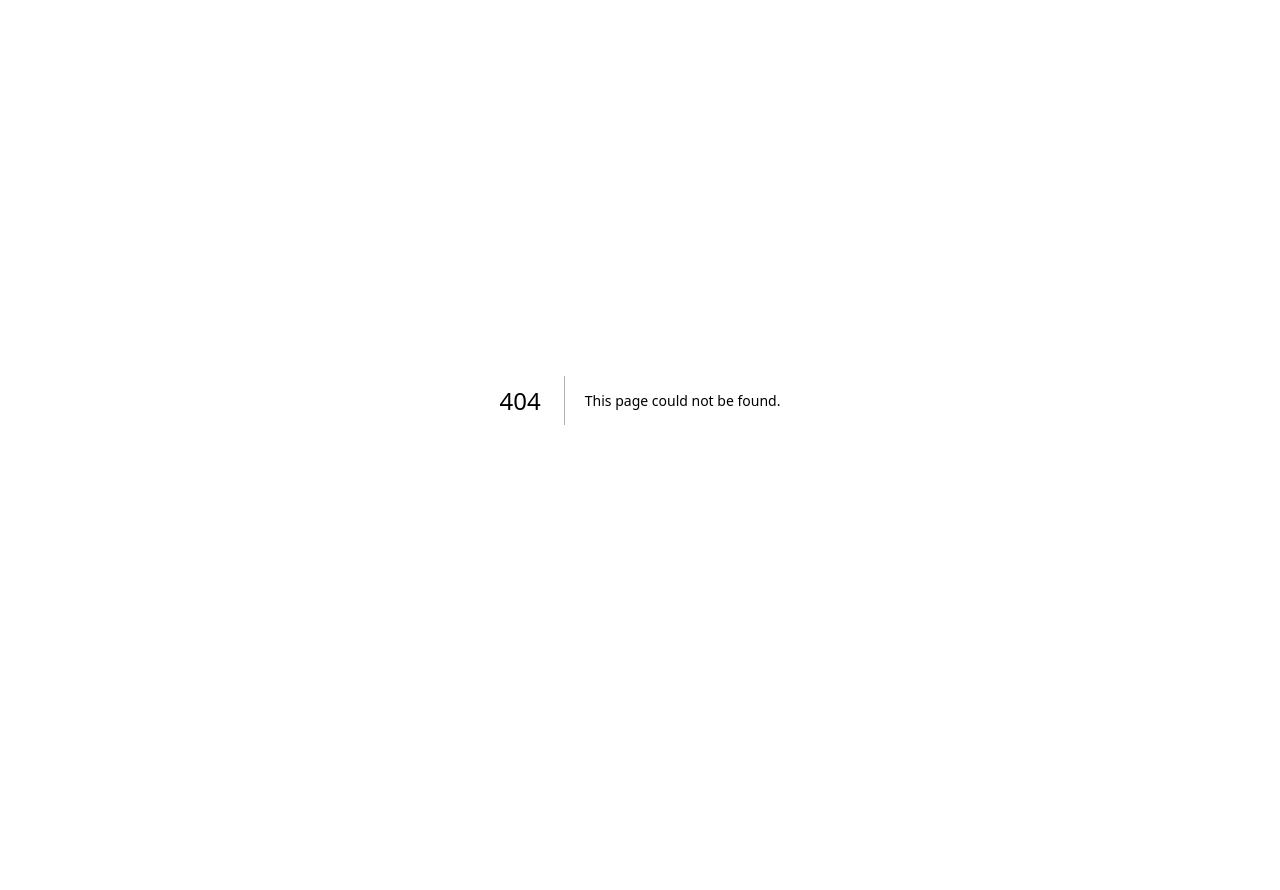
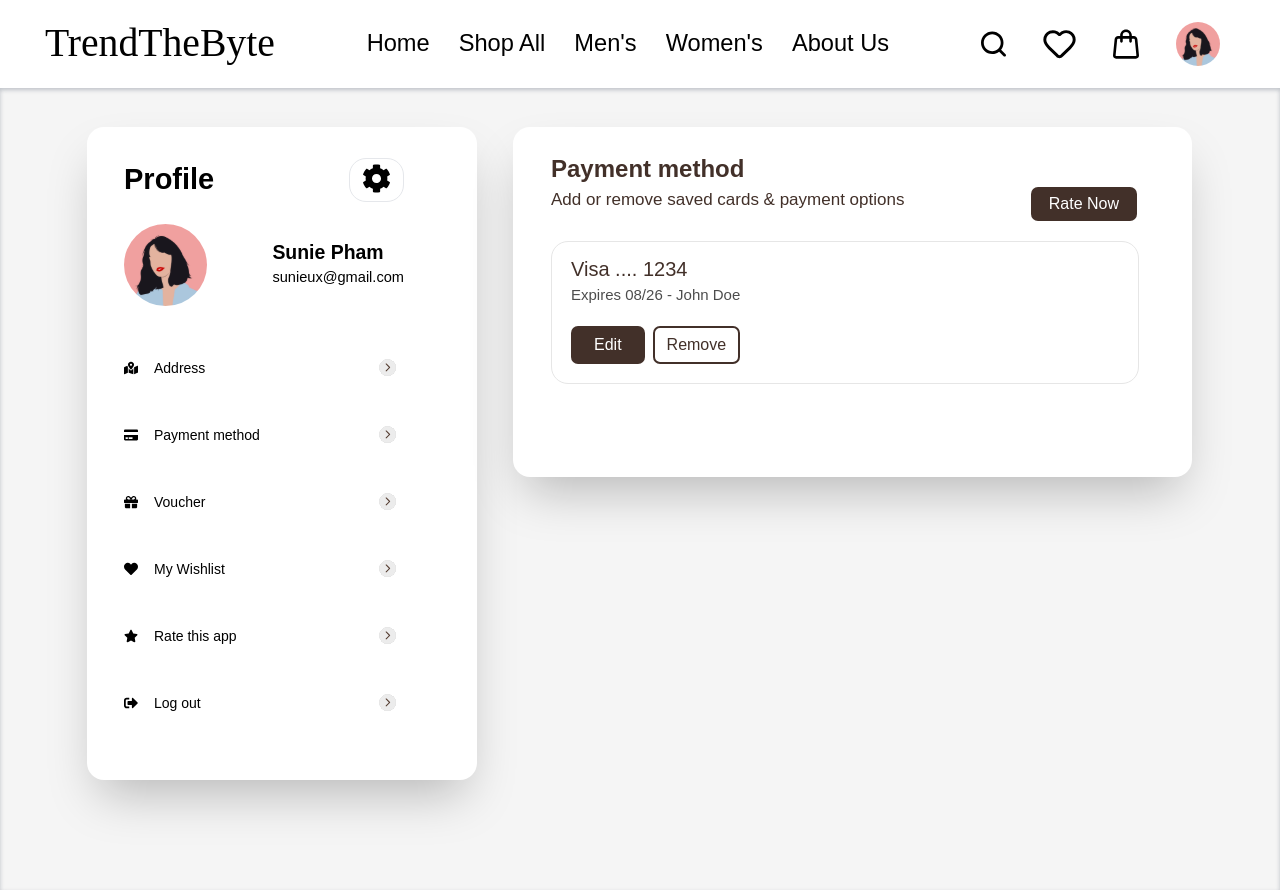
Before and after one commit to Sandeep-suman2469/ecommerce, a Next.js app: page /profile/payment-method in a window 1280 px wide. Before the commit this address had no page. Before the commit the page ends 800 px from the top, so only its background shows below. Built offline with nearby package versions, Linux system fonts and the light colour scheme; a web font is replaced by a local one.

Commit message:
added profile with all routes

```diff
--- a/src/app/page.tsx
+++ b/src/app/page.tsx
@@ -8,6 +8,7 @@ import Header from "./Header";
 import HomePage from "./HomePage";
 import Footer from "./footer";
 import About from "./about";
+import ProfileLayout from "./profile/layout";
 
 export default function Home() {
   return (
@@ -38,10 +39,11 @@ export default function Home() {
    {/* <CreatePassword /> */}
    {/* <ForgotPassword /> */}
    {/* <ChangedPassword /> */}
-    <Header />
-    <About />
+    {/* <Header /> */}
+    {/* <About /> */}
     {/* <HomePage /> */}
-    <Footer/>
+    {/* <Footer/> */}
+    <ProfileLayout />
    </>
 
   );
--- /dev/null
+++ b/src/app/profile/address/page.tsx
@@ -0,0 +1,21 @@
+
+
+export default function AddressPage() {
+  return (
+    <div className="pl-[38px] pt-[24px] ">
+      <h1 className="font-semibold text-[24px] text-[rgba(66,48,41,1)]">Address</h1>
+      <div className="flex justify-between pr-[55px]">
+        <p>Manage your shipping and billing address</p>
+        <button className="text-white bg-[rgba(66,48,41,1)] rounded-[7px] px-[12px] py-[5px]">Add New</button>
+      </div>
+      <div className="flex flex-col pr-[53px] border-[1px] border-[rgba(230,230,230)] rounded-[17px] mb-[66px] pl-[19px] pt-[12px] mr-[53px] mt-[20px]">
+        <h1 className="text-[rgba(66,48,41,1)] text-[20px] font-medium ">Home address</h1>
+        <p className="text-[15px] text-[rgba(0,0,0,7)] ">123 Maple Street Apt 4B, New York, NY - 10001</p>
+        <div className="flex gap-2 font-medium text-17px py-[19px]">
+          <button className="text-white bg-[rgba(66,48,41,1)] rounded-[7px]  px-[23px] py-[5px]">Edit</button>
+          <button className="border-2 rounded-[7px] text-[rgba(66,48,41,1)] px-[23px] py-[5px]">Remove</button>
+        </div>
+      </div>
+    </div>
+  );
+}
--- /dev/null
+++ b/src/app/profile/layout.tsx
@@ -0,0 +1,63 @@
+
+"use client"
+import Link from "next/link";
+import { usePathname } from "next/navigation";
+import Image from "next/image";
+import { FaMapMarkedAlt, FaCreditCard, FaGift, FaHeart, FaStar, FaSignOutAlt, FaCog } from "react-icons/fa";
+import Header from "../Header";
+
+export default function ProfileLayout({children}: {children: React.ReactNode}){
+    const pathname = usePathname();
+
+   const menuItems = [
+    {href: "/profile/address", label: "Address", icon: <FaMapMarkedAlt /> },
+    {href: "/profile/payment-method", label: "Payment method", icon: <FaCreditCard /> },
+    {href: "/profile/voucher", label: "Voucher", icon: <FaGift /> },
+    {href: "/profile/wishlist", label: "My Wishlist", icon: <FaHeart />},
+    {href: "/profile/rate", label: "Rate this app", icon: <FaStar /> },
+    {href: "/profile/logout", label: "Log out", icon: <FaSignOutAlt /> }
+   ]
+
+    return(
+        <>
+        <Header />
+        <div className="flex gap-[36px] bg-[rgb(245,245,245)] shadow-inner shadow-gray-500/40 text-black">
+           <aside className="min-w-[390px]  mt-[39px] mb-[110px] ml-[87px] bg-white shadow-2xl pt-[31px] pb-[63px] rounded-[17px] pl-[37px] pr-[73px] ">
+              <div className="flex justify-between text-center">
+                <h1 className="text-[29px] font-semibold">Profile</h1>
+                <div className="border-1 border-gray-200 px-[12px] py-[4.5px] rounded-[17px]" ><FaCog className="w-[29px] h-[29px] " /></div>
+              </div>
+              <div className="flex justify-between mt-[22px] ">
+                 <Image  src="/profileIcon.svg" alt="profile" width={82.71} height={82.71} />
+                 <div className="flex flex-col pt-[14.72px]">
+                    <h1 className="font-bold text-[19.46px]">Sunie Pham</h1>
+                    <p className="font-normal text-[14.6px]">sunieux@gmail.com</p>
+                 </div>
+               </div>
+
+            <nav className="flex flex-col gap-[40px] mt-[48.29px]">
+                {menuItems.map((item) => (
+                    <Link
+                    key={item.href}
+                    href={item.href}
+                    className="flex items-center justify-between"
+                    >
+
+                    <div className="flex items-center gap-4 text-[14px] font-normal">
+                        {item.icon}
+                        {item.label}
+                    </div>
+
+                    <Image src="/forwardArrow.svg" alt="arrow" width={20} height={20}
+                        className=" my-[3.54px] mx-[6.46px]" />
+
+                    </Link>
+                ))}
+            </nav>
+            </aside>
+
+           <main className="flex-1 bg-white w-full mr-[88px]  mt-[39px] rounded-[17px] shadow-2xl mb-[413px]">{children}</main>
+        </div>
+        </>
+    );
+}
--- /dev/null
+++ b/src/app/profile/logout/page.tsx
@@ -0,0 +1,20 @@
+
+
+export default function RatePage() {
+  return (
+     <div className="pl-[38px] pt-[24px] ">
+      <h1 className="font-semibold text-[24px] text-[rgba(66,48,41,1)]">Log Out</h1>
+      <div className="flex justify-between pr-[55px]">
+        <p className="text-[17px] font-normal text-[rgba(66,48,41,1)] ">Sign out from your account</p>
+        <button className="text-white bg-[rgba(66,48,41,1)] rounded-[7px] px-[18px] py-[5px] font-medium">Rate Now</button>
+      </div>
+      <div className="flex flex-col pr-[53px] border-[1px] border-[rgba(230,230,230)] rounded-[17px] mb-[66px] pl-[19px] pt-[12px] mr-[53px] mt-[20px]">
+        <p className="text-[15px] text-[rgba(0,0,0,0.7)] ">You will be signed out from all devices</p>
+        <div className="flex gap-2 font-medium text-17px py-[19px] mb-[46px]">
+          <button className="text-white bg-[rgba(66,48,41,1)] rounded-[7px] px-[12px] py-[5px]">Confirm</button>
+          <button className="border-2 rounded-[7px] text-[rgba(66,48,41,1)] px-[12px] py-[5px]">Cancel</button>
+        </div>
+      </div>
+    </div>
+  );
+}
--- /dev/null
+++ b/src/app/profile/payment-method/page.tsx
@@ -0,0 +1,21 @@
+
+
+export default function PaymentMethodPage() {
+   return (
+     <div className="pl-[38px] pt-[24px] ">
+      <h1 className="font-semibold text-[24px] text-[rgba(66,48,41,1)]">Payment method</h1>
+      <div className="flex justify-between pr-[55px]">
+        <p className="text-[17px] font-normal text-[rgba(66,48,41,1)] ">Add or remove saved cards & payment options</p>
+        <button className="text-white bg-[rgba(66,48,41,1)] rounded-[7px] px-[18px] py-[5px] font-medium">Rate Now</button>
+      </div>
+      <div className="flex flex-col pr-[53px] border-[1px] border-[rgba(230,230,230)] rounded-[17px] mb-[65px] pl-[19px] pt-[12px] mr-[53px] mt-[20px]">
+          <h1 className="text-[rgba(66,48,41,1)] text-[20px] font-medium ">Visa .... 1234</h1>
+        <p className="text-[15px] text-[rgba(0,0,0,0.7)] ">Expires 08/26 - John Doe</p>
+        <div className="flex gap-2 font-medium text-17px py-[19px] ">
+          <button className="text-white bg-[rgba(66,48,41,1)] rounded-[7px] px-[23px] py-[5px]">Edit</button>
+          <button className="border-2 rounded-[7px] text-[rgba(66,48,41,1)] px-[12px] py-[5px]">Remove</button>
+        </div>
+      </div>
+    </div>
+  );
+}
--- /dev/null
+++ b/src/app/profile/rate/page.tsx
@@ -0,0 +1,20 @@
+
+
+export default function RatePage() {
+  return (
+     <div className="pl-[38px] pt-[24px] ">
+      <h1 className="font-semibold text-[24px] text-[rgba(66,48,41,1)]">Rate this app</h1>
+      <div className="flex justify-between pr-[55px]">
+        <p className="text-[17px] font-normal text-[rgba(66,48,41,1)] ">Share feedback to help us improve</p>
+        <button className="text-white bg-[rgba(66,48,41,1)] rounded-[7px] px-[18px] py-[5px] font-medium">Rate Now</button>
+      </div>
+      <div className="flex flex-col pr-[53px] border-[1px] border-[rgba(230,230,230)] rounded-[17px] mb-[66px] pl-[19px] pt-[12px] mr-[53px] mt-[20px]">
+        <p className="text-[15px] text-[rgba(0,0,0,0.7)] ">If you enjoy the app, please leave a rating</p>
+        <div className="flex gap-2 font-medium text-17px py-[19px]">
+          <button className="text-white bg-[rgba(66,48,41,1)] rounded-[7px] px-[12px] py-[5px]">Write Review</button>
+          <button className="border-2 rounded-[7px] text-[rgba(66,48,41,1)] px-[12px] py-[5px]">Remind me later</button>
+        </div>
+      </div>
+    </div>
+  );
+}
--- /dev/null
+++ b/src/app/profile/voucher/page.tsx
@@ -0,0 +1,17 @@
+
+
+export default function VoucherPage() {
+   return (
+     <div className="pl-[38px] pt-[24px] ">
+      <h1 className="font-semibold text-[24px] text-[rgba(66,48,41,1)]">Voucher</h1>
+      <div className="flex justify-between pr-[55px]">
+        <p className="text-[17px] font-normal text-[rgba(66,48,41,1)] ">Available discount & promo codes</p>
+        <button className="text-white bg-[rgba(66,48,41,1)] rounded-[7px] px-[18px] py-[5px] font-medium">Apply code</button>
+      </div>
+      <div className="flex flex-col pr-[53px] border-[1px] border-[rgba(230,230,230)] rounded-[17px] mb-[66px] pl-[19px] pt-[12px] mr-[53px] mt-[20px] pb-[24px]">
+        <h1 className="text-[rgba(66,48,41,1)] text-[20px] font-medium ">WELCOME10</h1>
+        <p className="text-[15px] font-normal text-[rgba(0,0,0,0.7)] ">10% off on first purchase - valid until 2025-12-31</p>
+      </div>
+    </div>
+  );
+}
--- /dev/null
+++ b/src/app/profile/wishlist/page.tsx
@@ -0,0 +1,5 @@
+
+
+export default function WishlistPage() {
+  return <h1 className="text-xl font-semibold">WishList page</h1>;
+}
```
Also changed, not shown: src/app/Header.tsx (line endings or trailing spaces), src/app/profile/page.tsx (added).
